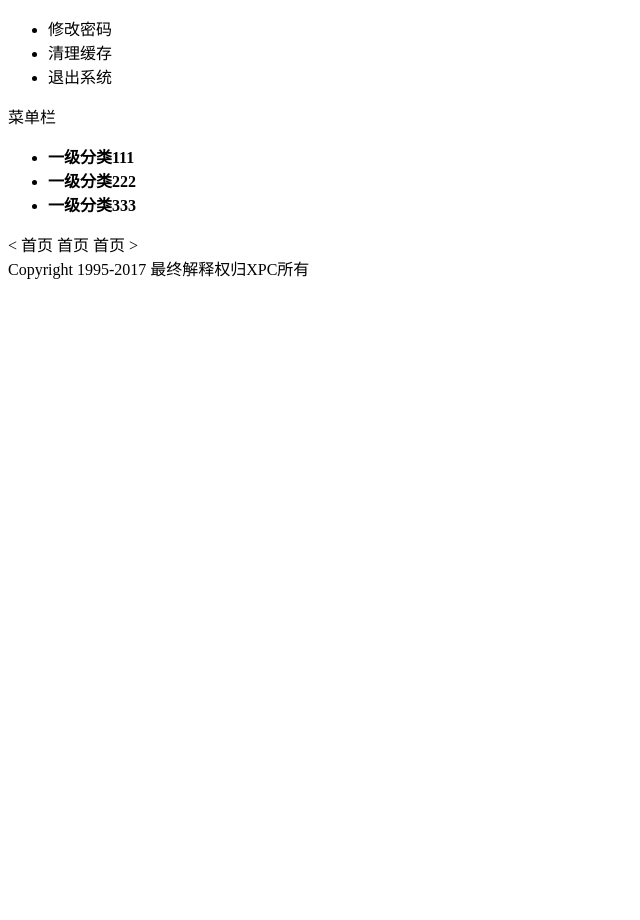
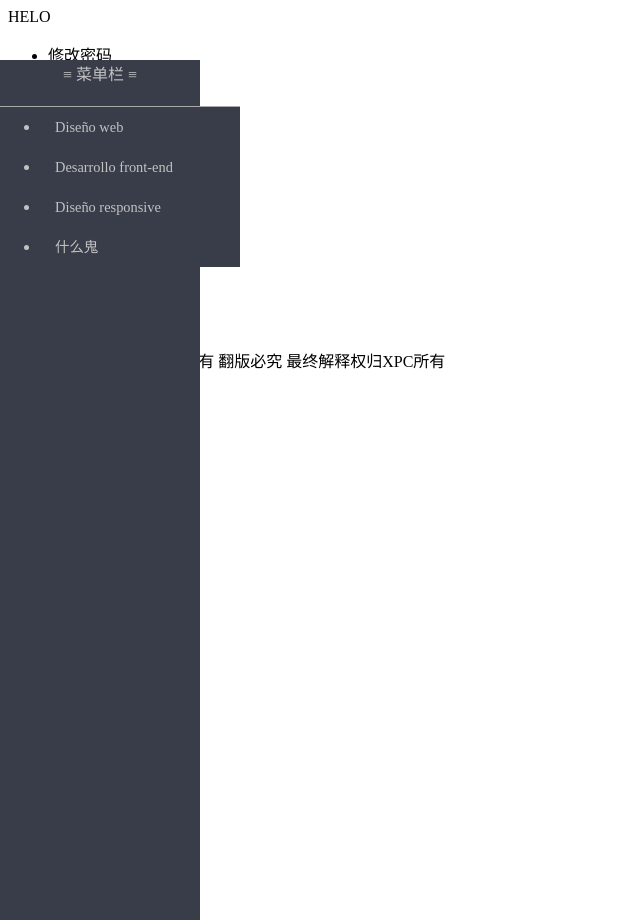
Before and after one commit to DaddyX/PHP_XPC_CMS, a PHP site: the page made by Application/Home/View/Index/index.html in a window 1280 px wide. Shown: the whole page, without its empty margins (0-640 px from the left). Run offline with PHP 8.4, Linux system fonts and the light colour scheme; the template is opened without the code that fills it, so the values that code supplies are empty.

Commit message:
update Index/index.html

```diff
--- a/Application/Common/Conf/config.php
+++ b/Application/Common/Conf/config.php
@@ -42,7 +42,7 @@ return array(
 			'host' => 'smtp.qq.com',	 //SMTP 服务器
 			'port' => '465',	//SMTP 端口, 一般为25, QQ为465或587
 			'username' =>'450183439@qq.com', //邮箱帐号
-			'psw' => 'xuanzhouktfzawngqxbwbijbxuanzhou', //邮箱密码 QQ使用SMTP授权码
+			'psw' => 'ktfzawngqxbwbijb', //邮箱密码 QQ使用SMTP授权码
 			'From' => '450183439@qq.com', //发件人地址
 			'FromName' => '童颜无忌', //发件人姓名
 	),
--- a/Application/Home/View/Index/index.html
+++ b/Application/Home/View/Index/index.html
@@ -6,7 +6,72 @@
 		<meta charset="utf-8">
 		<include file="Public/meta" />
 		<style type="text/css">
+			#base_menus {
+				position: fixed;
+				top: 60px;
+				left: 0;
+				width: 200px;
+				height: 100%;
+				background-color: #393D49;
+				color: #C2C2C2;
+			}
 
+			#base_menus .title {
+				height: 30px;
+				width: 100%;
+				text-align: center;
+				line-height: 30px;
+			}
+
+			#base_accordion {
+				width: 100%;
+				background: #393D49;
+				border-top: 1px solid #AAAAAA;
+			}
+
+			#base_accordion .tree {
+				height: 40px;
+				line-height: 40px;
+				font-size: 0.9rem;
+				font-family: roman;
+				padding-left: 10px;
+				cursor: pointer;
+				border-left: 5px solid transparent;
+			}
+
+			#base_accordion li div:hover {
+				background-color: #4E5465;
+				color: #FFFFFF;
+				border-left: 5px solid #33AECC;
+			}
+
+			#base_accordion .submenu {
+				display: none;
+				margin-left: 30px;
+			}
+
+			#base_accordion .submenu li {
+				height: 28px;
+				width: 100%;
+				line-height: 28px;
+				font-size: 0.8rem;
+				cursor: pointer;
+			}
+
+			#base_accordion .submenu a {
+				color: #C2C2C2;
+				display: block;
+			}
+
+			#base_accordion .submenu a:hover {
+				color: #FFFFFF;
+			}
+
+			#base_content #base_ifame{
+				height: 100%;
+				width: 100%;
+				padding: 20px;
+			}
 		</style>
 		<script type="text/javascript" charset="utf-8" src="__PUBLIC__/Web/js/xpc-index.js"></script>
 	</head>
@@ -14,9 +79,9 @@
 	<body>
 		<!--顶部栏-->
 		<header id="base_header">
+			<span class="white f20">HELO</span>
 			<div class="right">
-				<span id="header_times" class="white right f20"></span>
-				<ul class="white">
+				<ul class="white right">
 					<li>
 						<a>修改密码</a>
 					</li>
@@ -27,51 +92,54 @@
 						<a>退出系统</a>
 					</li>
 				</ul>
+				<span id="header_times" class="header_times white f16"></span>
 			</div>
 		</header>
 		<!--菜单栏-->
 		<aside id="base_menus">
-			<div>菜单栏</div>
-			<ul id="tree_root">
+			<div class="title">≡ 菜单栏 ≡</div>
+			<ul id="base_accordion">
 				<li>
-					<span class="tree1"><b class="Off">一级分类111</b></span>
-					<ul class="tree2" style="display:none;">
+					<div class="tree"><span class="">Diseño web</span></div>
+					<ul class="submenu">
 						<li>
-							<a>&nbsp;&nbsp;二级分类</a>
+							<a href="#">Photoshop</a>
 						</li>
 						<li>
-							<a>&nbsp;&nbsp;二级分类</a>
-						</li>
-						<li>
-							<a>&nbsp;&nbsp;二级分类</a>
+							<a href="#">HTML</a>
 						</li>
 					</ul>
 				</li>
 				<li>
-					<span class="tree1"><b class="Off">一级分类222</b></span>
-					<ul class="tree2" style="display:none;">
+					<div class="tree"><span class="">Desarrollo front-end</span></div>
+					<ul class="submenu">
 						<li>
-							<a>&nbsp;&nbsp;二级分类</a>
+							<a href="#">Javascript</a>
 						</li>
 						<li>
-							<a>&nbsp;&nbsp;二级分类</a>
-						</li>
-						<li>
-							<a>&nbsp;&nbsp;二级分类</a>
+							<a href="#">jQuery</a>
 						</li>
 					</ul>
 				</li>
 				<li>
-					<span class="tree1"><b class="Off">一级分类333</b></span>
-					<ul class="tree2" style="display:none;">
+					<div class="tree"><span class="">Diseño responsive</span></div>
+					<ul class="submenu">
 						<li>
-							<a>&nbsp;&nbsp;二级分类</a>
+							<a href="#">Tablets</a>
 						</li>
 						<li>
-							<a>&nbsp;&nbsp;二级分类</a>
+							<a href="#">Dispositivos mobiles</a>
+						</li>
+					</ul>
+				</li>
+				<li>
+					<div class="tree"><span class="">什么鬼</span></div>
+					<ul class="submenu">
+						<li>
+							<a href="#">Google</a>
 						</li>
 						<li>
-							<a>&nbsp;&nbsp;二级分类</a>
+							<a href="#">Bing</a>
 						</li>
 					</ul>
 				</li>
@@ -87,12 +155,14 @@
 				<a>首页</a>
 				<span class="nav-btn">&gt;</span>
 			</nav>
-
+			<div id="base_ifame">
+				<iframe frameborder="0" src="{:U('Index/main')}"></iframe>
+			</div>
 		</div>
 
 		<!--页脚-->
 		<footer id="base_footer">
-			Copyright 1995-2017 最终解释权归XPC所有
+			Copyright 1995-2017 版权所有 翻版必究 最终解释权归XPC所有
 		</footer>
 
 		<script language="javascript">
@@ -100,10 +170,43 @@
 				//初始化时间
 				initTimeWidget($('#header_times'));
 				//初始化折叠菜单
-				$("#tree_root").find("li").children("span").click(function() {
-					setTreeStyle($(this));
+				$('#base_accordion').children('li').children('.tree').click(function() {
+					toogleAccording($(this));
 				});
+
 			});
+
+			function toogleAccording(obj) {
+				var isOpen = obj.children('span').hasClass('active');
+				if(isOpen) {
+					//obj.css({
+					//	"background-color" : "#393D49",
+					//	"color" : "#eeeeee"
+					//});
+					obj.children('span').removeClass('active');
+					obj.next('.submenu').css({
+						"display": "none"
+					});
+				} else {
+					//obj.css({
+					//	"background-color" : "#4E5465",
+					//	"color" : "#ffffff",
+					//});
+					//obj.parent().siblings().children('.tree').css({
+					//	"background-color" : "#393D49",
+					//	"color" : "#eeeeee"
+					//});
+					obj.children('span').addClass('active');
+					obj.parent().siblings().children('.tree').children('span').removeClass('active');
+					obj.next('.submenu').css({
+						"display": "block"
+					});
+					obj.parent().siblings().children('.submenu').css({
+						"display": "none"
+					});
+				}
+
+			}
 		</script>
 	</body>
 
--- a/Application/Home/View/Public/login.html
+++ b/Application/Home/View/Public/login.html
@@ -117,7 +117,7 @@
 				</div>
 			</div>
 			<div class="bottom">Power by
-				<a href="javascript:;" target="_blank">周璇</a> 技术支持QQ:450183439
+				<a href="javascript:;" target="_blank">XPC</a> 技术支持QQ:450183439
 			</div>
 		</div>
 	</body>
--- a/Application/Home/View/Public/meta.html
+++ b/Application/Home/View/Public/meta.html
@@ -17,4 +17,3 @@
 
 <script type="text/javascript" charset="utf-8" src="__PUBLIC__/Web/js/jquery-1.11.1.min.js"></script>
 <script type="text/javascript" charset="utf-8" src="__PUBLIC__/Web/js/base.js"></script>
-<script type="text/javascript" charset="utf-8" src="__PUBLIC__/Web/js/xpc-index.js"></script>
--- a/Public/Web/js/xpc-index.js
+++ b/Public/Web/js/xpc-index.js
@@ -1,48 +1,7 @@
-//目录树折叠按钮
-function setTreeStyle(obj) {
-	var objStyle = obj.children("b");
-	var objList = obj.siblings("ul");
-	if(objList.length == 1) {
-		var style = objStyle.attr("class");
-		objStyle.attr("class", "On2Off");
-		setTimeout(
-			function() {
-				if(style == "Off") {
-					objList.parent().siblings("li").children("span").children(".On").each(function() {
-						setTreeStyle($(this).parent());
-					});
-					var H = objList.innerHeight()
-					objList.css({
-						display: "block",
-						height: "0"
-					});
-					objList.animate({
-						height: H
-					}, 300, function() {
-						$(this).css({
-							height: "auto"
-						});
-					});
-					objStyle.attr("class", "On");
-				} else if(style == "On") {
-					var H = objList.innerHeight()
-					objList.animate({
-						height: 0
-					}, 300, function() {
-						$(this).css({
-							height: "auto",
-							display: "none"
-						})
-					});
-					objStyle.attr("class", "Off");
-				}
-			},
-			40
-		);
-	}
-}
 
-//初始化时间
+/**
+ * 初始化时间
+ */
 function initTimeWidget(obj) {
 	var timestamp = (Date.parse(new Date())).toString();
 	var timeInt = parseInt(timestamp.substring(0, 10));
```
Also changed, not shown: Public/Web/css/commom.css (+30 -21 lines).
